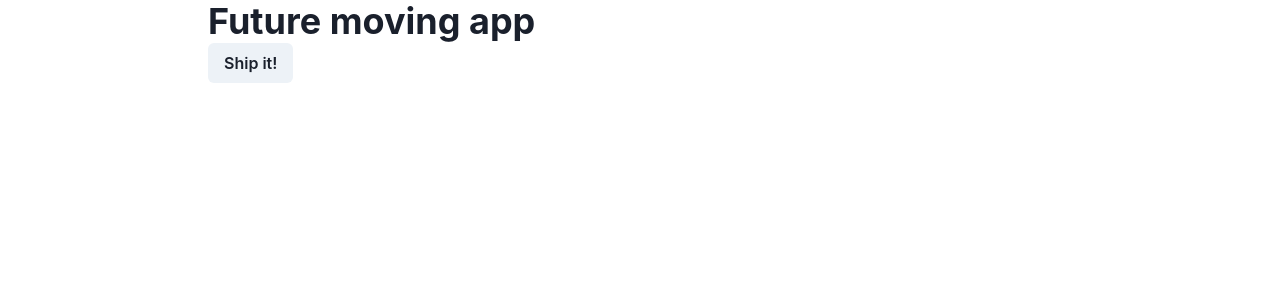
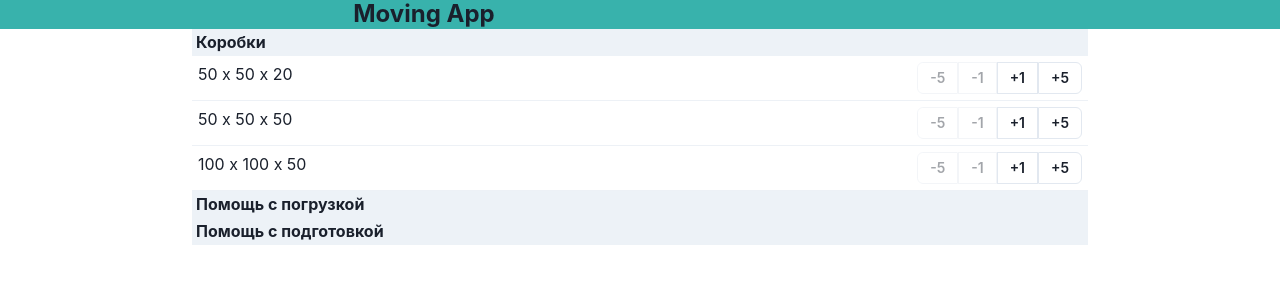
Before and after one commit to NurbekGithub/moving, a Next.js app: page / in a window 1280 px wide. Shown: the top 300 px of the page. Built offline with nearby package versions, Linux system fonts and the light colour scheme.

Commit message:
some progress

```diff
--- a/package.json
+++ b/package.json
@@ -14,7 +14,8 @@
     "framer-motion": "^4.0.3",
     "next": "10.0.9",
     "react": "17.0.2",
-    "react-dom": "17.0.2"
+    "react-dom": "17.0.2",
+    "valtio": "^1.0.0"
   },
   "devDependencies": {
     "@types/node": "^14.14.35",
--- a/pages/index.tsx
+++ b/pages/index.tsx
@@ -1,32 +1,161 @@
-import { Button, Container, Heading, HTMLChakraProps } from "@chakra-ui/react";
-import { HTMLMotionProps, motion } from "framer-motion";
+import {
+  Badge,
+  Box,
+  Button,
+  ButtonGroup,
+  Container,
+  Divider,
+  Flex,
+  Heading,
+  Text,
+} from "@chakra-ui/react";
 import Head from "next/head";
-import { useEffect, useState } from "react";
+import React, { ReactNode, useMemo } from "react";
+import { proxy, useSnapshot } from "valtio";
 
-type Merge<P, T> = Omit<P, keyof T> & T;
-type MotionButtonProps = Merge<
-  HTMLChakraProps<"button">,
-  HTMLMotionProps<"button">
->;
-export const MotionButton: React.FC<MotionButtonProps> = motion(Button);
+const state = proxy({
+  smBoxes: 0,
+  mdBoxes: 0,
+  lgBoxes: 0,
+});
+
+type ParamHeaderProps = {
+  children: ReactNode;
+};
+
+type BoxCountButtonsProps = {
+  count: number;
+  handleChange: (num: number) => void;
+};
+
+function BoxCountButtons(props: BoxCountButtonsProps) {
+  const { handleChange, count } = props;
+  return (
+    <ButtonGroup size="sm" isAttached variant="outline">
+      <Button onClick={() => handleChange(-5)} disabled={count < 5}>
+        -5
+      </Button>
+      <Button onClick={() => handleChange(-1)} disabled={count === 0}>
+        -1
+      </Button>
+      <Button onClick={() => handleChange(+1)}>+1</Button>
+      <Button onClick={() => handleChange(+5)}>+5</Button>
+    </ButtonGroup>
+  );
+}
+
+type BoxBadgeProps = {
+  count: number;
+};
+
+function BoxBadge(props: BoxBadgeProps) {
+  const { count } = props;
+
+  return count > 0 ? (
+    <Badge
+      color="green"
+      position="absolute"
+      fontSize="xx-small"
+      top="-4px"
+      left="100%"
+    >
+      {count}
+    </Badge>
+  ) : null;
+}
+
+function ParamHeader(props: ParamHeaderProps) {
+  const { children } = props;
+
+  return (
+    <Box position="sticky" top="0">
+      {children}
+    </Box>
+  );
+}
 
 export default function Home() {
-  const [left, setLeft] = useState(0);
+  const snap = useSnapshot(state);
 
+  const totalBoxVolume = useMemo(() => {
+    return (
+      snap.lgBoxes * 1 * 1 * 0.5 +
+      snap.mdBoxes * 0.5 * 0.5 * 0.5 +
+      snap.smBoxes * 0.5 * 0.5 * 0.2
+    ).toFixed(2);
+  }, [snap.lgBoxes, snap.mdBoxes, snap.smBoxes]);
   return (
     <div>
       <Head>
         <title>Moving App</title>
         <link rel="icon" href="/favicon.ico" />
       </Head>
-
-      <Container maxW="4xl">
-        <main>
-          <Heading>Future moving app</Heading>
-          <MotionButton onClick={() => setLeft(1000)} left={left}>
-            Ship it!
-          </MotionButton>
-        </main>
+      <Box as="header" background="teal.400">
+        <Container>
+          <Heading fontSize="2xl">Moving App</Heading>
+        </Container>
+      </Box>
+      <Container maxW="4xl" p="0">
+        <Box>
+          <ParamHeader>
+            <Heading p="1" background="gray.100" size="sm">
+              Коробки
+              {+totalBoxVolume > 0 && (
+                <Badge colorScheme="green">
+                  {totalBoxVolume} m<sup>3</sup>
+                </Badge>
+              )}
+              <sup></sup>
+            </Heading>
+          </ParamHeader>
+          <Flex justify="space-between" p="1.5">
+            <Text position="relative">
+              50 x 50 x 20
+              <BoxBadge count={snap.smBoxes} />
+            </Text>
+            <BoxCountButtons
+              count={state.smBoxes}
+              handleChange={(num: number) => (state.smBoxes += num)}
+            />
+          </Flex>
+          <Divider />
+          <Flex justify="space-between" p="1.5">
+            <Text position="relative">
+              50 x 50 x 50
+              <BoxBadge count={snap.mdBoxes} />
+            </Text>
+            <BoxCountButtons
+              count={state.mdBoxes}
+              handleChange={(num: number) => (state.mdBoxes += num)}
+            />
+          </Flex>
+          <Divider />
+          <Flex justify="space-between" p="1.5">
+            <Text position="relative">
+              100 x 100 x 50
+              <BoxBadge count={snap.lgBoxes} />
+            </Text>
+            <BoxCountButtons
+              count={state.lgBoxes}
+              handleChange={(num: number) => (state.lgBoxes += num)}
+            />
+          </Flex>
+          <Divider />
+        </Box>
+        <Box>
+          <ParamHeader>
+            <Heading p="1" background="gray.100" size="sm">
+              Помощь с погрузкой
+            </Heading>
+          </ParamHeader>
+        </Box>
+        <Box>
+          <ParamHeader>
+            <Heading p="1" background="gray.100" size="sm">
+              Помощь с подготовкой
+            </Heading>
+          </ParamHeader>
+        </Box>
       </Container>
     </div>
   );
```
Also changed, not shown: 1 other file (tests, documents, lock files or other folders).
